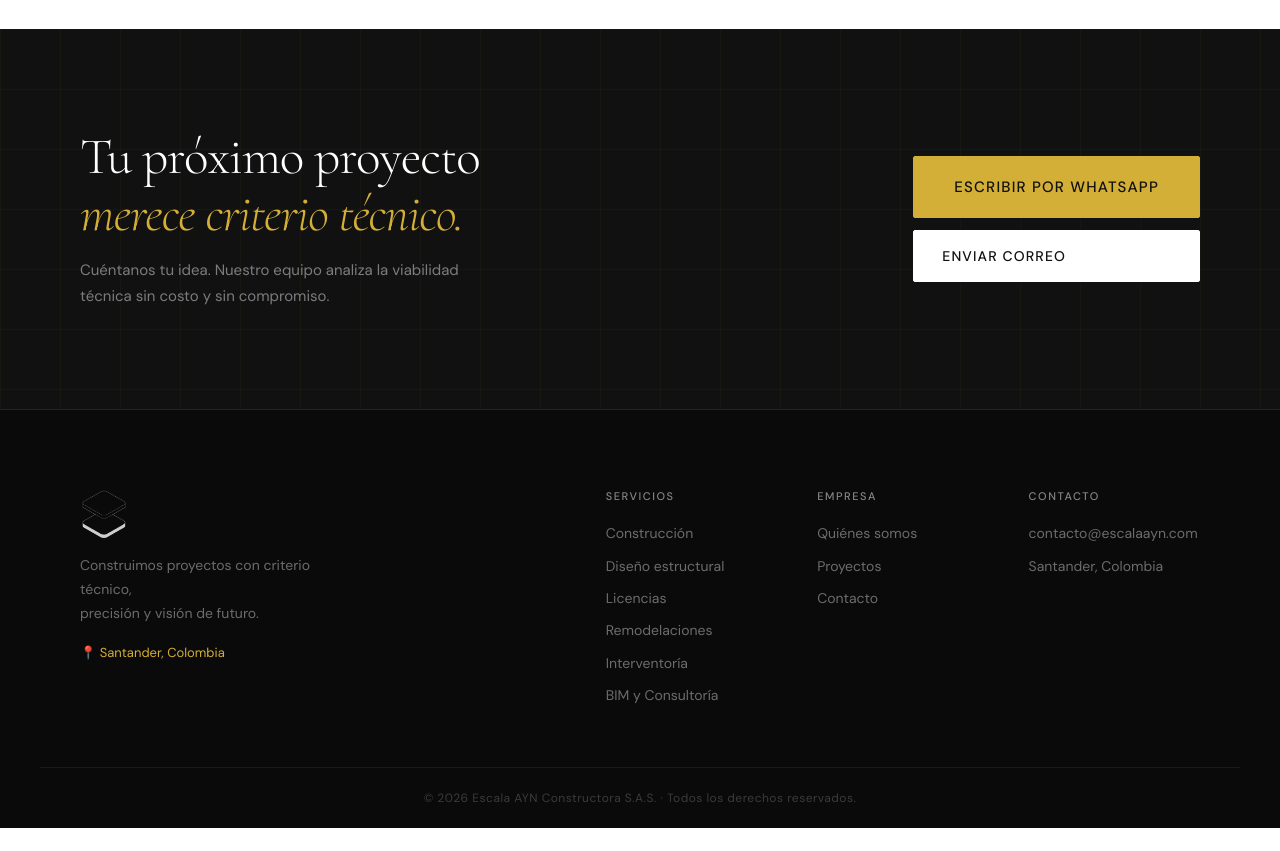
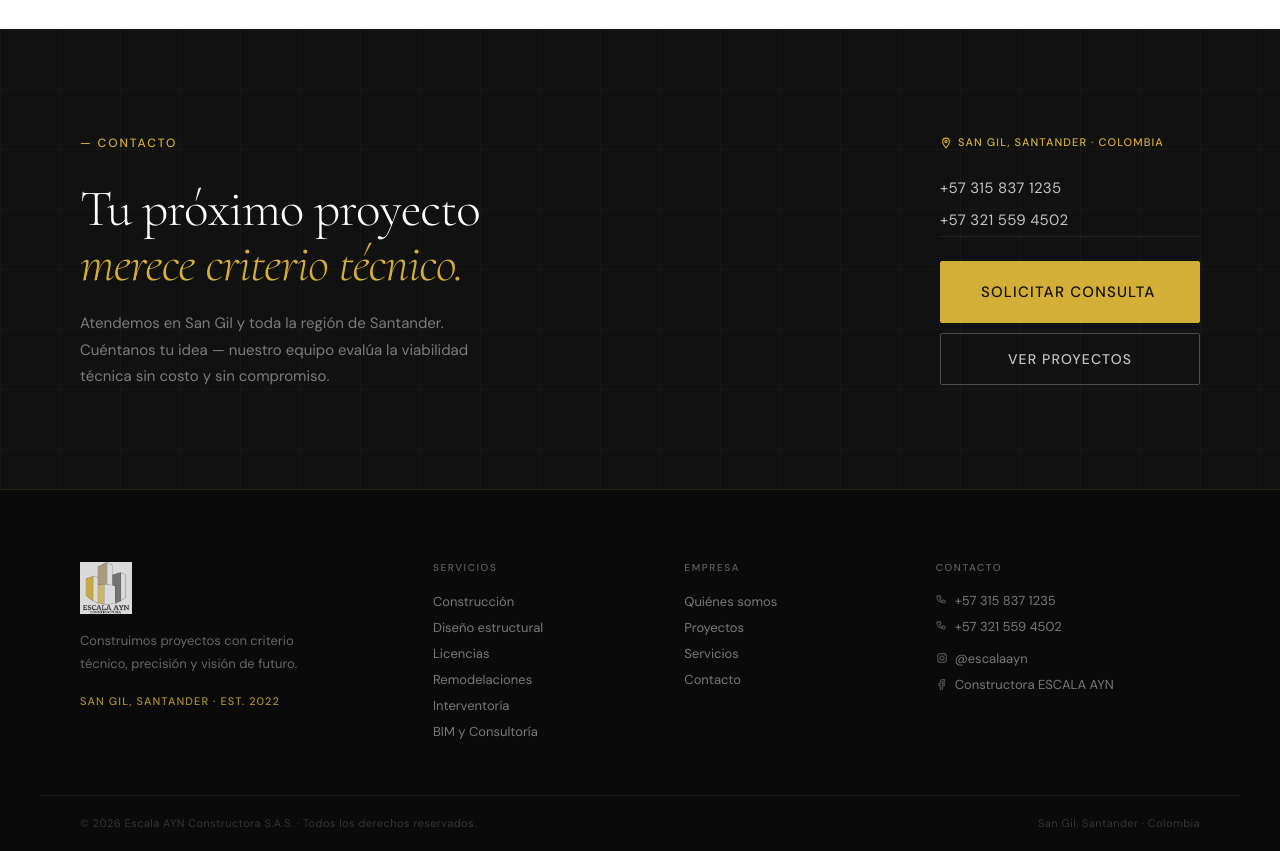
Before and after one commit to Alejo0301/escala-ayn-web, a React (Vite) app: page / in a window 1280 px wide. Shown: the part 5880-6731 px from the top of the page. Before the commit the page ends 6708 px from the top, so only its background shows below. Built offline with nearby package versions, Linux system fonts and the light colour scheme.

Commit message:
Redesign CTA and footer

```diff
--- a/src/App.css
+++ b/src/App.css
@@ -996,8 +996,18 @@
   display: flex;
   align-items: center;
   justify-content: space-between;
-  gap: 60px;
+  gap: 80px;
   position: relative;
+}
+
+/* Columna izquierda */
+.cta-band__copy {
+  flex: 1;
+  min-width: 0;
+}
+
+.cta-band__copy .section__tag {
+  color: var(--gold);
 }
 
 .cta-band__title {
@@ -1005,50 +1015,107 @@
   font-size: clamp(36px, 4vw, 52px);
   font-weight: 300;
   color: var(--white);
-  line-height: 1.1;
+  line-height: 1.08;
+  margin-top: 12px;
 }
 .cta-band__title em { color: var(--gold); font-style: italic; }
 
 .cta-band__sub {
   font-size: 15px;
   color: rgba(255,255,255,0.45);
-  line-height: 1.7;
-  margin-top: 16px;
-  max-width: 400px;
+  line-height: 1.75;
+  margin-top: 18px;
+  max-width: 440px;
 }
+
+/* Columna derecha */
+.cta-band__contact {
+  display: flex;
+  flex-direction: column;
+  gap: 24px;
+  flex-shrink: 0;
+  min-width: 260px;
+}
+
+.cta-band__location {
+  display: flex;
+  align-items: center;
+  gap: 6px;
+  font-size: 11px;
+  font-weight: 500;
+  letter-spacing: 0.1em;
+  text-transform: uppercase;
+  color: var(--gold);
+}
+
+.cta-band__location svg {
+  width: 12px;
+  height: 12px;
+  flex-shrink: 0;
+}
+
+.cta-band__phones {
+  display: flex;
+  flex-direction: column;
+  gap: 8px;
+  padding-bottom: 4px;
+  border-bottom: 1px solid rgba(255,255,255,0.08);
+}
+
+.cta-band__phone {
+  font-size: 15px;
+  font-weight: 400;
+  color: rgba(255,255,255,0.75);
+  letter-spacing: 0.02em;
+  transition: color 0.2s;
+}
+.cta-band__phone:hover { color: var(--white); }
 
 .cta-band__actions {
   display: flex;
   flex-direction: column;
-  gap: 12px;
-  flex-shrink: 0;
+  gap: 10px;
 }
 
-@media (max-width: 768px) {
+.cta-band__btn-secondary {
+  color: rgba(255,255,255,0.75);
+  border-color: rgba(255,255,255,0.25);
+  text-align: center;
+  justify-content: center;
+}
+.cta-band__btn-secondary:hover {
+  background: rgba(255,255,255,0.08);
+  color: var(--white);
+  border-color: rgba(255,255,255,0.5);
+}
+
+@media (max-width: 900px) {
   .cta-band__inner {
     flex-direction: column;
-    text-align: center;
+    gap: 52px;
+    align-items: flex-start;
   }
   .cta-band__sub { max-width: 100%; }
-  .cta-band__actions { width: 100%; }
+  .cta-band__contact { width: 100%; }
   .cta-band__actions .btn { text-align: center; justify-content: center; }
 }
 
 /* ── Footer ───────────────────────────────────── */
 .footer {
   background: #0a0a0a;
-  padding: 80px 0 0;
+  padding: 72px 0 0;
   border-top: 1px solid rgba(212, 175, 55, 0.15);
 }
 
 .footer__inner {
   display: grid;
-  grid-template-columns: 1.5fr 2fr;
-  gap: 80px;
-  padding-bottom: 60px;
+  grid-template-columns: 1.5fr 1fr 1fr 1.3fr;
+  gap: 48px;
+  padding-bottom: 56px;
   border-bottom: 1px solid rgba(255,255,255,0.07);
 }
 
+/* Marca */
 .footer__brand {
   display: flex;
   flex-direction: column;
@@ -1056,38 +1123,36 @@
 }
 
 .footer__logo {
-  width: 48px;
-  height: 48px;
+  width: 52px;
+  height: auto;
   object-fit: contain;
-  filter: brightness(0) invert(1);
+  opacity: 0.85;
+}
+
+.footer__tagline {
+  font-size: 13px;
+  color: rgba(255,255,255,0.38);
+  line-height: 1.75;
+  max-width: 260px;
+}
+
+.footer__location {
+  font-size: 11px;
+  font-weight: 500;
+  letter-spacing: 0.1em;
+  text-transform: uppercase;
+  color: var(--gold);
   opacity: 0.8;
 }
 
-.footer__tagline {
-  font-size: 14px;
-  color: rgba(255,255,255,0.4);
-  line-height: 1.7;
-  max-width: 280px;
-}
-
-.footer__location {
-  font-size: 13px;
-  color: var(--gold);
-}
-
-.footer__cols {
-  display: grid;
-  grid-template-columns: repeat(3, 1fr);
-  gap: 40px;
-}
-
+/* Columnas de navegación */
 .footer__col h4 {
   font-family: var(--font-body);
-  font-size: 11px;
+  font-size: 10px;
   font-weight: 500;
-  letter-spacing: 0.14em;
+  letter-spacing: 0.16em;
   text-transform: uppercase;
-  color: rgba(255,255,255,0.5);
+  color: rgba(255,255,255,0.35);
   margin-bottom: 20px;
 }
 
@@ -1098,31 +1163,66 @@
   gap: 10px;
 }
 
-.footer__col li,
+.footer__col li { line-height: 1; }
+
 .footer__col a {
-  font-size: 14px;
-  color: rgba(255,255,255,0.4);
+  font-size: 13px;
+  color: rgba(255,255,255,0.45);
   transition: color 0.2s;
 }
 .footer__col a:hover { color: var(--gold); }
 
+/* Columna de contacto */
+.footer__contact-link {
+  display: inline-flex;
+  align-items: center;
+  gap: 7px;
+  font-size: 13px;
+  color: rgba(255,255,255,0.45);
+  transition: color 0.2s;
+}
+.footer__contact-link:hover { color: var(--gold); }
+
+.footer__contact-link svg {
+  width: 12px;
+  height: 12px;
+  flex-shrink: 0;
+  opacity: 0.6;
+}
+
+.footer__social-row {
+  margin-top: 6px;
+}
+
+/* Barra inferior */
 .footer__bottom {
-  padding: 20px 0;
+  padding: 18px 0;
 }
-.footer__bottom p {
-  font-size: 12px;
-  color: rgba(255,255,255,0.2);
-  text-align: center;
+
+.footer__bottom-inner {
+  display: flex;
+  align-items: center;
+  justify-content: space-between;
+  gap: 24px;
+}
+
+.footer__bottom-inner p {
+  font-size: 11px;
+  color: rgba(255,255,255,0.18);
   letter-spacing: 0.04em;
 }
 
-@media (max-width: 900px) {
-  .footer__inner {
-    grid-template-columns: 1fr;
-    gap: 48px;
-  }
-  .footer__cols { grid-template-columns: repeat(2, 1fr); }
+@media (max-width: 1024px) {
+  .footer__inner { grid-template-columns: 1.5fr 1fr 1fr; gap: 40px; }
+  .footer__inner .footer__col:last-child { grid-column: 1 / -1; }
 }
-@media (max-width: 540px) {
-  .footer__cols { grid-template-columns: 1fr; gap: 32px; }
+
+@media (max-width: 768px) {
+  .footer__inner { grid-template-columns: 1fr 1fr; gap: 36px; }
+  .footer__brand { grid-column: 1 / -1; }
+  .footer__bottom-inner { flex-direction: column; gap: 4px; text-align: center; }
 }
+
+@media (max-width: 480px) {
+  .footer__inner { grid-template-columns: 1fr; }
+}
--- a/src/components/sections/CTABand.jsx
+++ b/src/components/sections/CTABand.jsx
@@ -1,30 +1,61 @@
+const WA_URL =
+  'https://wa.me/573158371235?text=Hola%2C%20me%20interesa%20recibir%20información%20sobre%20sus%20servicios%20de%20construcción%20en%20Santander.'
+
 export default function CTABand() {
   return (
     <section id="contacto" className="cta-band">
       <div className="cta-band__geo" aria-hidden="true" />
+
       <div className="container cta-band__inner">
-        <div>
+
+        {/* ── Columna izquierda: copy ── */}
+        <div className="cta-band__copy">
+          <span className="section__tag">— Contacto</span>
           <h2 className="cta-band__title">
             Tu próximo proyecto<br />
             <em>merece criterio técnico.</em>
           </h2>
           <p className="cta-band__sub">
-            Cuéntanos tu idea. Nuestro equipo analiza la viabilidad técnica
+            Atendemos en San Gil y toda la región de Santander.
+            Cuéntanos tu idea — nuestro equipo evalúa la viabilidad técnica
             sin costo y sin compromiso.
           </p>
         </div>
+
+        {/* ── Columna derecha: contacto + CTAs ── */}
+        <div className="cta-band__contact">
+
+          <p className="cta-band__location">
+            <svg viewBox="0 0 16 16" fill="none" stroke="currentColor" strokeWidth="1.5" aria-hidden="true">
+              <path d="M8 1.5C5.51 1.5 3.5 3.51 3.5 6c0 3.5 4.5 8.5 4.5 8.5S12.5 9.5 12.5 6c0-2.49-2.01-4.5-4.5-4.5z" />
+              <circle cx="8" cy="6" r="1.5" />
+            </svg>
+            San Gil, Santander · Colombia
+          </p>
+
+          <div className="cta-band__phones">
+            <a href="tel:+573158371235" className="cta-band__phone">
+              +57 315 837 1235
+            </a>
+            <a href="tel:+573215594502" className="cta-band__phone">
+              +57 321 559 4502
+            </a>
+          </div>
+
           <div className="cta-band__actions">
             <a
-            href="https://wa.me/573000000000?text=Hola%2C%20quiero%20información%20sobre%20sus%20servicios"
+              href={WA_URL}
               className="btn btn--gold btn--lg"
               target="_blank"
               rel="noopener noreferrer"
             >
-            Escribir por WhatsApp
+              Solicitar consulta
             </a>
-          <a href="mailto:contacto@escalaayn.com" className="btn btn--white">
-            Enviar correo
+            <a href="#proyectos" className="btn btn--outline cta-band__btn-secondary">
+              Ver proyectos
             </a>
+          </div>
+
         </div>
       </div>
     </section>
--- a/src/components/sections/Footer.jsx
+++ b/src/components/sections/Footer.jsx
@@ -1,4 +1,4 @@
-import heroImg from '../../assets/hero.png'
+import logoWhite from '../../assets/branding/logo-white.png'
 
 const SERVICIOS_FOOTER = [
   'Construcción',
@@ -9,19 +9,42 @@
   'BIM y Consultoría',
 ]
 
+const IconPhone = () => (
+  <svg viewBox="0 0 14 14" fill="none" stroke="currentColor" strokeWidth="1.4" aria-hidden="true">
+    <path d="M2.5 2h2.3l.8 2.3-1.5.75a8 8 0 0 0 3.35 3.35l.75-1.5L10.5 7.7V10a.5.5 0 0 1-.5.5C4.5 10.5 1 7 1 3a.5.5 0 0 1 .5-.5H2.5z" />
+  </svg>
+)
+
+const IconInstagram = () => (
+  <svg viewBox="0 0 14 14" fill="none" stroke="currentColor" strokeWidth="1.4" aria-hidden="true">
+    <rect x="2" y="2" width="10" height="10" rx="3" />
+    <circle cx="7" cy="7" r="2.3" />
+    <circle cx="10.2" cy="3.8" r="0.5" fill="currentColor" stroke="none" />
+  </svg>
+)
+
+const IconFacebook = () => (
+  <svg viewBox="0 0 14 14" fill="none" stroke="currentColor" strokeWidth="1.4" aria-hidden="true">
+    <path d="M10 2H8a3 3 0 0 0-3 3v1.5H3.5V9H5v5h2.5V9h2L10 6.5H7.5V5a.5.5 0 0 1 .5-.5H10V2z" />
+  </svg>
+)
+
 export default function Footer() {
   return (
     <footer className="footer">
       <div className="container footer__inner">
+
+        {/* ── Marca ── */}
         <div className="footer__brand">
-          <img src={heroImg} alt="Escala AYN" className="footer__logo" />
+          <img src={logoWhite} alt="Escala AYN Constructora" className="footer__logo" loading="lazy" decoding="async" />
           <p className="footer__tagline">
-            Construimos proyectos con criterio técnico,<br />
+            Construimos proyectos con criterio técnico,
             precisión y visión de futuro.
           </p>
-          <p className="footer__location">📍 Santander, Colombia</p>
+          <p className="footer__location">San Gil, Santander · Est. 2022</p>
         </div>
-        <div className="footer__cols">
+
+        {/* ── Servicios ── */}
         <div className="footer__col">
           <h4>Servicios</h4>
           <ul>
@@ -30,26 +53,67 @@
             ))}
           </ul>
         </div>
+
+        {/* ── Empresa ── */}
         <div className="footer__col">
           <h4>Empresa</h4>
           <ul>
             <li><a href="#nosotros">Quiénes somos</a></li>
             <li><a href="#proyectos">Proyectos</a></li>
+            <li><a href="#servicios">Servicios</a></li>
             <li><a href="#contacto">Contacto</a></li>
           </ul>
         </div>
+
+        {/* ── Contacto ── */}
         <div className="footer__col">
           <h4>Contacto</h4>
           <ul>
-              <li>contacto@escalaayn.com</li>
-              <li>Santander, Colombia</li>
+            <li>
+              <a href="tel:+573158371235" className="footer__contact-link">
+                <IconPhone />
+                +57 315 837 1235
+              </a>
+            </li>
+            <li>
+              <a href="tel:+573215594502" className="footer__contact-link">
+                <IconPhone />
+                +57 321 559 4502
+              </a>
+            </li>
+            <li className="footer__social-row">
+              <a
+                href="https://instagram.com/escalaayn"
+                target="_blank"
+                rel="noopener noreferrer"
+                className="footer__contact-link"
+                aria-label="Instagram de Escala AYN"
+              >
+                <IconInstagram />
+                @escalaayn
+              </a>
+            </li>
+            <li>
+              <a
+                href="https://facebook.com/constructoraescalaayn"
+                target="_blank"
+                rel="noopener noreferrer"
+                className="footer__contact-link"
+                aria-label="Facebook de Constructora ESCALA AYN"
+              >
+                <IconFacebook />
+                Constructora ESCALA AYN
+              </a>
+            </li>
           </ul>
         </div>
+
       </div>
-      </div>
+
       <div className="footer__bottom">
-        <div className="container">
+        <div className="container footer__bottom-inner">
           <p>© {new Date().getFullYear()} Escala AYN Constructora S.A.S. · Todos los derechos reservados.</p>
+          <p>San Gil, Santander · Colombia</p>
         </div>
       </div>
     </footer>
```
Lines whose indentation alone changed are shown as unchanged.
